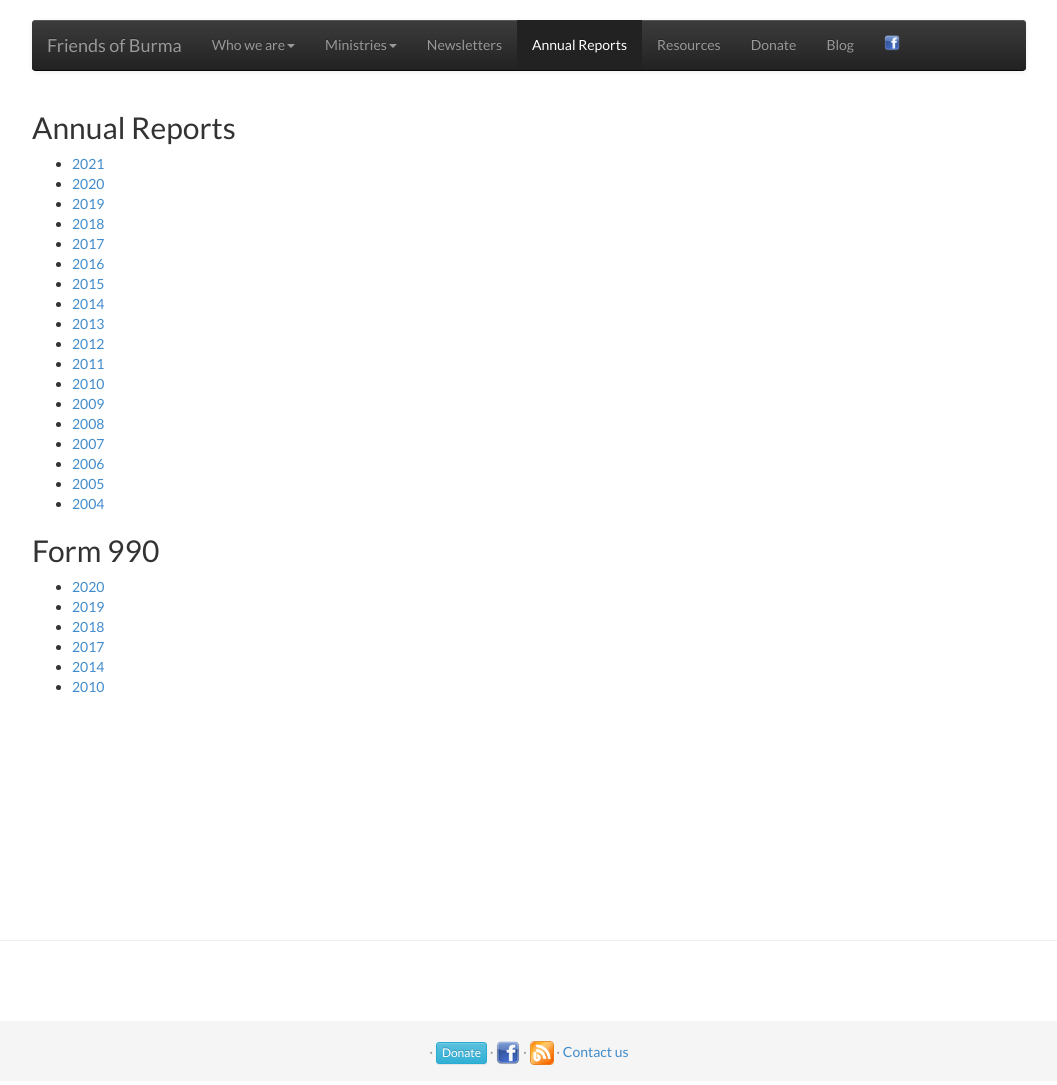
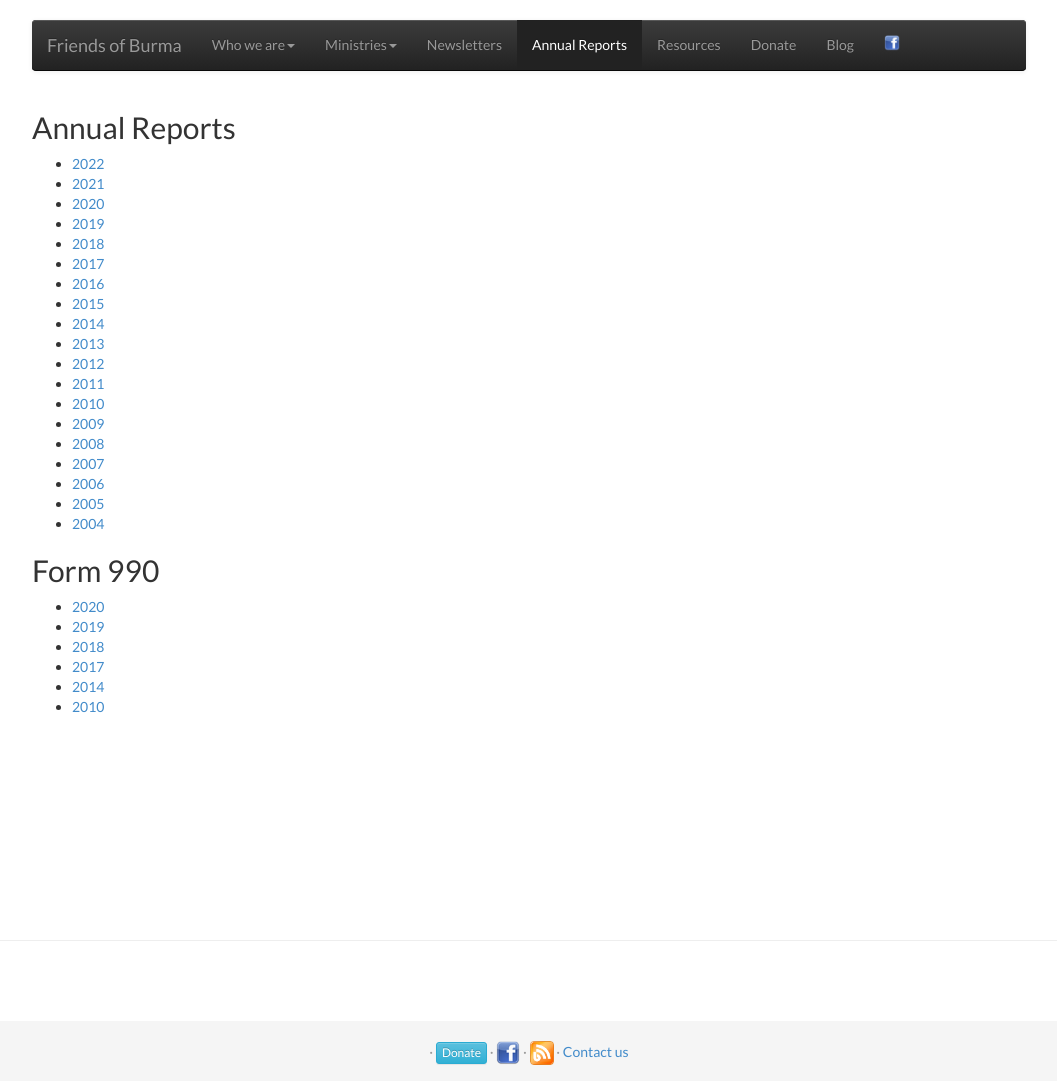
Before and after one commit to friendsofburma/friendsofburma.github.io, a Jekyll site: the page built from _pages/annualreports.md, in a window 1280 px wide. Shown: the whole page, without its empty margins (111-1168 px from the left). Built offline with Jekyll 4.4.1, drawn with Linux system fonts in a browser that asks for light colours.

Commit message:
Annual report 2022.

```diff
--- a/_pages/annualreports.md
+++ b/_pages/annualreports.md
@@ -7,6 +7,7 @@ permalink: /annualreports/
 
 ## Annual Reports
 
+- [2022](http://news.friendsofburma.org/2023/01/friends-of-burma-annual-report-2022.html)
 - [2021](http://news.friendsofburma.org/2022/01/friends-of-burma-annual-report-2021.html)
 - [2020](http://news.friendsofburma.org/2021/01/friends-of-burma-annual-report-2020.html)
 - [2019](http://news.friendsofburma.org/2020/01/friends-of-burma-annual-report-2019.html)
```
